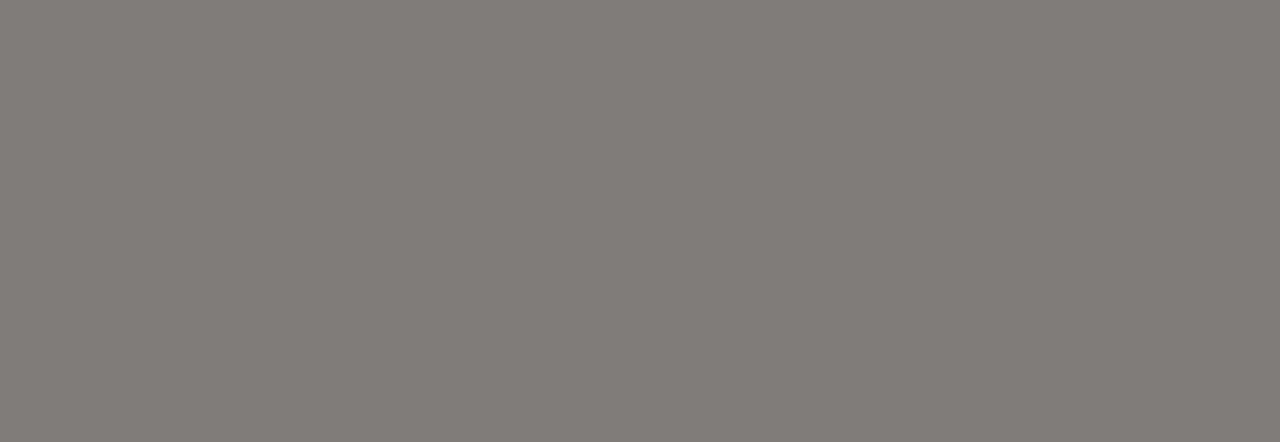
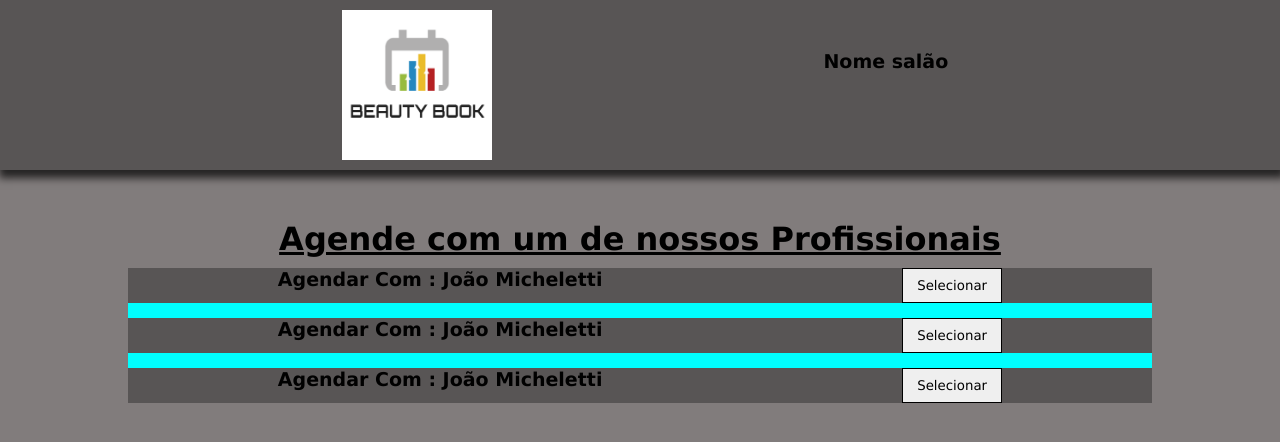
Before and after one commit to joaoMicheletti/BeautyBook, a React (Create React App) app in the folder frontend/: page /agendamentofuncionario in a window 1280 px wide. Before the commit this address had no page. Shown: the top 442 px of the page. Built offline with nearby package versions, Linux system fonts and the light colour scheme.

Commit message:
Agendamento com funcionários
essa pagina é responsável por listar os funcionários do salão ;

```diff
--- /dev/null
+++ b/frontend/src/pages/agendamentofuncionario/agendametofuncionario.js
@@ -0,0 +1,44 @@
+import React from "react";
+import './style_ag_funcionario.css';
+import Logo from '../assets/Logo.png';
+
+export default function AgendamentoFuncionario(){
+    return(
+        <div id="AgendamentoFuncionarioConteiner">
+            <header id="HeaderAgFuncionario">
+                <img src={Logo} alt="Logo salão. "/>
+                <p id="PHeaderNomeSalão">Nome salão</p>
+            </header>
+            <h1 id="H1AgFuncionario">
+                Agende com um de nossos Profissionais
+            </h1>
+            <div id="ListFuncionarios">
+                <ul>
+                    <li>
+                        <p id="PListFuncionarios">
+                            Agendar Com : João Micheletti
+                        </p>
+                        <button className="BtnListFuncionarios">Selecionar</button>
+                    </li>
+                </ul>
+                <ul>
+                    <li>
+                        <p id="PListFuncionarios">
+                            Agendar Com : João Micheletti
+                        </p>
+                        <button className="BtnListFuncionarios">Selecionar</button>
+                    </li>
+                </ul>
+                <ul>
+                    <li>
+                        <p id="PListFuncionarios">
+                            Agendar Com : João Micheletti
+                        </p>
+                        <button className="BtnListFuncionarios">Selecionar</button>
+                    </li>
+                </ul>
+
+            </div>
+        </div>
+    );
+};
--- /dev/null
+++ b/frontend/src/pages/agendamentofuncionario/style_ag_funcionario.css
@@ -0,0 +1,60 @@
+* {
+    border: 0;
+    margin: 0;
+    padding: 0;
+    box-sizing: border-box;
+    font-family: 'Lucida Sans', 'Lucida Sans Regular', 'Lucida Grande', 'Lucida Sans Unicode', Geneva, Verdana, sans-serif;
+}
+#HeaderAgFuncionario {
+    background-color: rgb(88, 85, 85);
+    width: 100%;
+    height: 170px;
+    display: flex;
+    justify-content: space-evenly;
+    box-shadow: 2px 5px 8px 3px rgba(0, 0, 0, 0.719);
+}
+#HeaderAgFuncionario img {
+    width: 150px;
+    height: 150px;
+    margin-top: 10px;
+    margin-left: 10px;
+}
+#PHeaderNomeSalão {
+    margin-top: 50px;
+    font-size: 19px;
+    font-weight: 600;
+}
+#H1AgFuncionario {
+    text-align: center;
+    text-decoration: underline;
+    margin-bottom: 10px;
+}
+#ListFuncionarios {
+    background-color: aqua;
+    width: 80%;
+    margin-left: 10%;
+}
+#ListFuncionarios ul {
+    margin-bottom: 15px;
+    width: 100%;
+    height: 35px;
+    background-color: rgb(88, 85, 85);
+}
+#ListFuncionarios ul li {
+    list-style: none;
+    display: flex;
+    justify-content: space-around;
+}
+#PListFuncionarios {
+    font-weight: 600;
+    font-size: 19px;
+}
+.BtnListFuncionarios {
+    cursor: pointer;
+    width: 100px;
+    height: 35px;
+    border: solid black 1px;
+}
+.BtnListFuncionarios:hover {
+    opacity: 80%;
+}
--- a/frontend/src/routes.js
+++ b/frontend/src/routes.js
@@ -10,6 +10,7 @@ import HorarioFuncionamento from './pages/horariofuncionamento/horariofuncioname
 import ConvidarCliente from './pages/convidarcliente/convidarcliente';
 import Ajustes from './pages/ajustes/ajustes';
 import Agendamento from './pages/agendamento/agendamento';
+import Agendamentofuncionario from './pages/agendamentofuncionario/agendametofuncionario.js';
 //import Planos from './pages/planos/planos';  importando a pagina responsavel pelos planos de assinatura
 export default function Rotas(){
     return(
@@ -17,6 +18,7 @@ export default function Rotas(){
             <Routes>
                 <Route path='/' element={<Home/>} />
                 <Route path='/agendamento' element={<Agendamento/>} />
+                <Route path='/agendamentofuncionario' element={<Agendamentofuncionario/>}/>
                 <Route path='/registrosalao' element={<RegistroSalao/>}/>
                 <Route path='/loginsalao' element={<LoginSalao/>}/>
                 <Route path='/painel' element={<Paninel/>}/>
```
